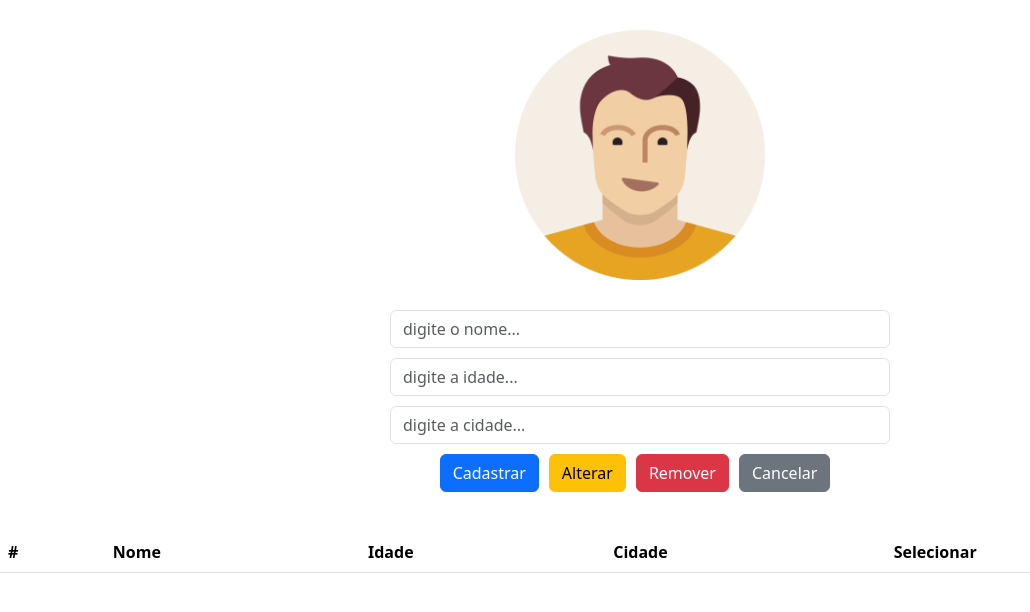
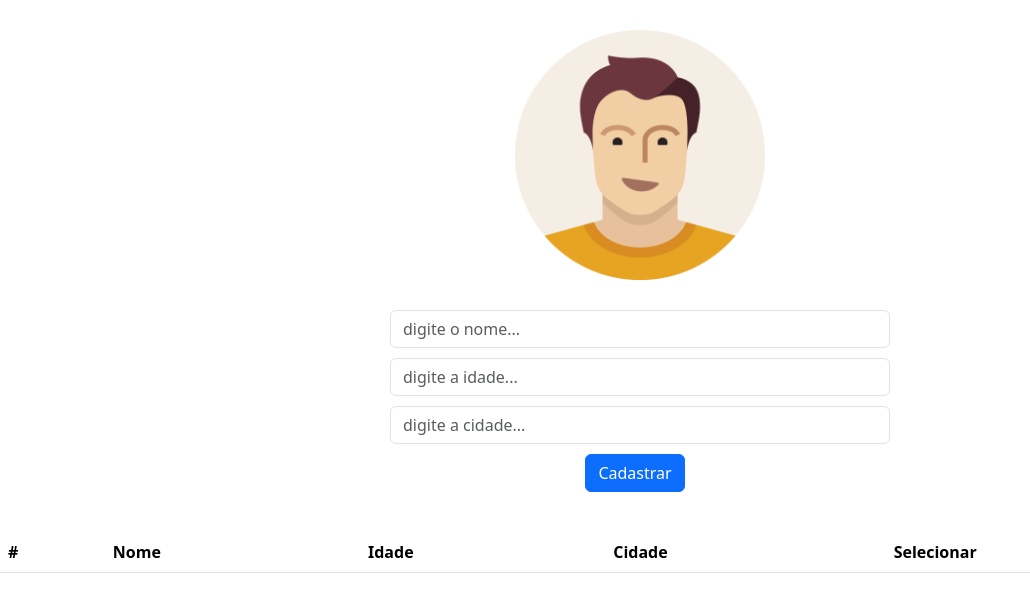
Before and after one commit to TheodoroL/aula-angular-spring, an Angular app in the folder api-front/: page / in a window 1280 px wide. Shown: the top 612 px of the page, without its empty margins (0-1030 px from the left). Built offline with nearby package versions, Linux system fonts and the light colour scheme.

Commit message:
Adicionando visibilidade aos botões

```diff
--- a/api-front/src/app/principal/principal.component.html
+++ b/api-front/src/app/principal/principal.component.html
@@ -4,10 +4,10 @@
     <input type="number" placeholder="digite a idade..." class="form-control">
     <input type="text" placeholder="digite a cidade..." class="form-control">
 
-    <input type="button" value="Cadastrar" class="btn btn-primary">
-    <input type="button" value="Alterar" class="btn btn-warning">
-    <input type="button" value="Remover" class="btn btn-danger">
-    <input type="button" value="Cancelar" class="btn btn-secondary">
+    <input type="button" value="Cadastrar" *ngIf="btnCadestro" class="btn btn-primary">
+    <input type="button" value="Alterar" *ngIf="!btnCadestro" class="btn btn-warning">
+    <input type="button" value="Remover" *ngIf="!btnCadestro" class="btn btn-danger">
+    <input type="button" value="Cancelar" *ngIf="!btnCadestro" class="btn btn-secondary">
 
 </form>
 
--- a/api-front/src/app/principal/principal.component.ts
+++ b/api-front/src/app/principal/principal.component.ts
@@ -7,4 +7,7 @@ import { Component } from '@angular/core';
 })
 export class PrincipalComponent {
 
+  public btnCadestro: boolean = true;
+
+
 }
```
